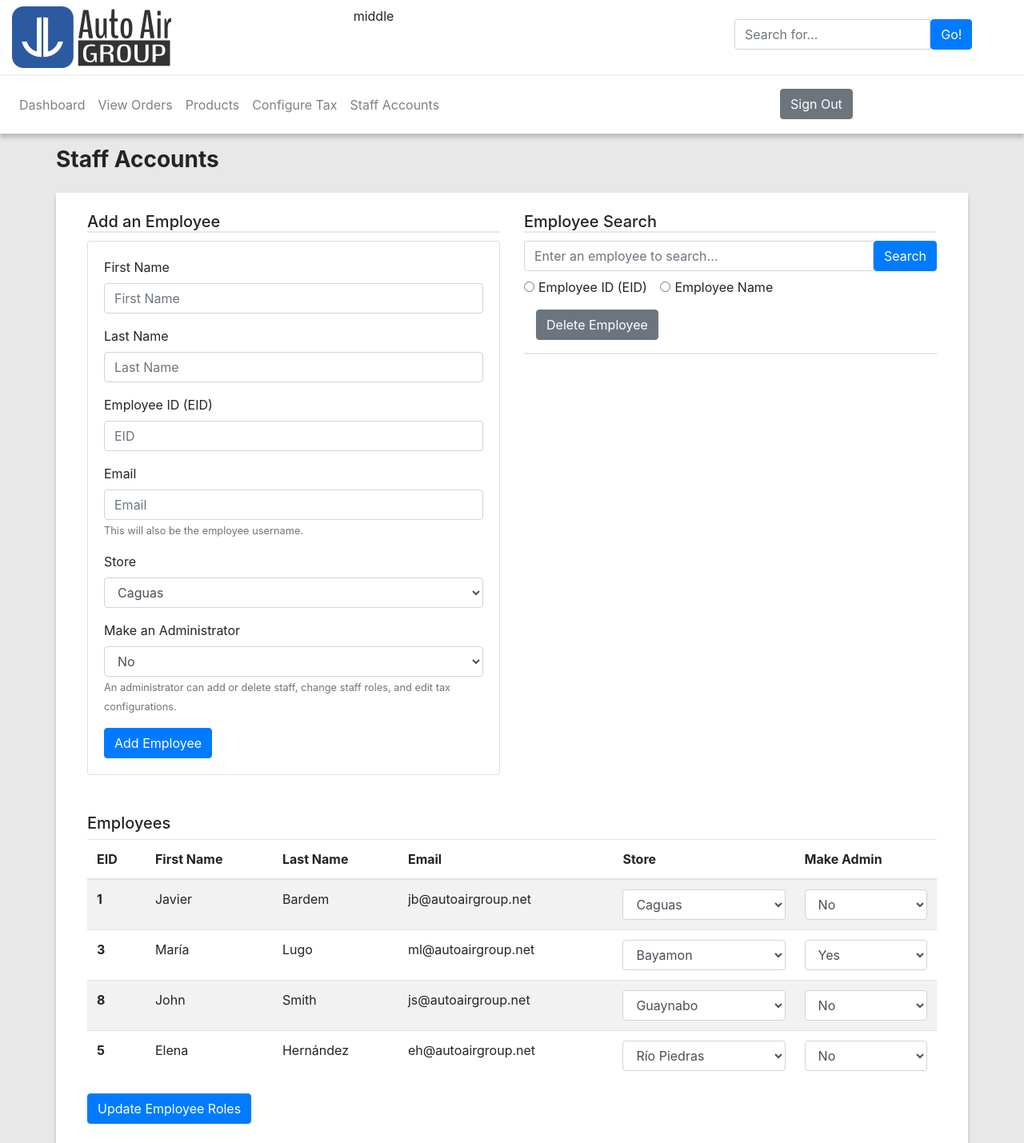
After one commit to SirSource/AutoAirGroup, a Flask app: page /admin/staff in a window 1280 px wide. The commit adds this page. Shown: the whole page at 80% size. Run offline with Flask 2, Linux system fonts and the light colour scheme; some libraries are stand-ins or nearby versions.

Commit message:
Views and backend data

```diff
--- a/handler/orders.py
+++ b/handler/orders.py
@@ -0,0 +1,4 @@
+from dao.orders import OrdersDao
+
+class OrdersHandler:
+    None
--- a/handler/products.py
+++ b/handler/products.py
@@ -1,5 +1,4 @@
 from dao.products import ProductsDao
-
 
 class ProductsHandler:
 
--- a/handler/users.py
+++ b/handler/users.py
@@ -1,6 +1,3 @@
-from bson import json_util
-import json
-from flask import jsonify
 from dao.users import UsersDao
 
 class UserHandler:
@@ -19,6 +16,6 @@ class UserHandler:
         for row in list:
             result = self.user_dictionary(row)
             result_list.append(result)
-        return jsonify(Users = result_list)
+        return result_list
 
 #TODO add handler for other functions (getUserByUsername, getUserByEmail, etc.)
--- a/main.py
+++ b/main.py
@@ -1,6 +1,7 @@
 from flask import Flask, render_template
 from handler.users import UserHandler as u
 from handler.products import ProductsHandler as p
+from handler.orders import OrdersHandler as o
 
 app = Flask(__name__)
 
@@ -31,5 +32,22 @@ def getAllUsers():
 def admin():
     return render_template('admin.html')
 
+@app.route('/admin/orders')
+def adminOrders():
+    return render_template('adminOrders.html')
+
+@app.route('/admin/products')
+def adminProducts():
+    products = p().getAllProducts()
+    return render_template('adminProducts.html', products = products)
+
+@app.route('/admin/tax')
+def adminTax():
+    return render_template('adminTax.html')
+
+@app.route('/admin/staff')
+def adminStaff():
+    return render_template('adminStaff.html')
+
 if __name__ == '__main__':
     app.run(debug=True)
--- /dev/null
+++ b/templates/adminStaff.html
@@ -0,0 +1,194 @@
+{% extends "adminlayout.html" %}
+{% block title %}Staff Accounts{% endblock %}
+{% block main %}
+    <!--Featured Section-->
+    <div class="row mt-3 mb-3">
+        <h3 class="font-weight-bold">
+            Staff Accounts
+        </h3>
+    </div>
+    <!--Dashboard Main Info Box-->
+    <div class="row mt-3 bg-white p-4 aag-shadow">
+        <div class="col-md">
+            <h5 class="aag-border-bottom">Add an Employee</h5>
+            <div class="card card-body">
+                <form>
+                    <div class="form-group">
+                        <label for="first-name">First Name</label>
+                        <input type="text" class="form-control" id="first-name" placeholder="First Name">
+                    </div>
+                    <div class="form-group">
+                        <label for="last-name">Last Name</label>
+                        <input type="text" class="form-control" id="last-name" placeholder="Last Name">
+                    </div>
+                    <div class="form-group">
+                        <label for="eid">Employee ID (EID)</label>
+                        <input type="text" class="form-control" id="eid" placeholder="EID">
+                    </div>
+                    <div class="form-group">
+                        <label for="email">Email</label>
+                        <input type="email" class="form-control" id="email" placeholder="Email">
+                        <small class="text-muted">This will also be the employee username.</small>
+                    </div>
+                    <div class="form-group">
+                        <label for="store">Store</label>
+                        <select id="inputState" class="form-control">
+                            <option selected>Caguas</option>
+                            <option>Bayamon</option>
+                            <option>Guaynabo</option>
+                            <option>Río Piedras</option>
+                        </select>
+                    </div>
+                    <div class="form-group">
+                        <label for="is-admin">Make an Administrator</label>
+                        <select id="inputState" class="form-control">
+                            <option selected>No</option>
+                            <option>Yes</option>
+                        </select>
+                        <small class="text-muted">An administrator can add or delete staff, change staff roles, and edit
+                            tax configurations.
+                        </small>
+                    </div>
+                    <button class="btn btn-primary">Add Employee</button>
+                </form>
+            </div>
+        </div>
+        <div class="col-md">
+            <h5 class="aag-border-bottom">Employee Search</h5>
+            <div class="input-group">
+                <input type="text" class="form-control" placeholder="Enter an employee to search...">
+                <span class="input-group-btn">
+                        <button class="btn btn-primary" type="button">Search</button>
+                    </span>
+            </div>
+            <div class="form-check form-check-inline mt-2">
+                <input class="form-check-input" type="radio" name="inlineRadioOptions" id="inlineRadio1"
+                       value="option1">
+                <label class="form-check-label" for="inlineRadio1">Employee ID (EID)</label>
+            </div>
+            <div class="form-check form-check-inline">
+                <input class="form-check-input" type="radio" name="inlineRadioOptions" id="inlineRadio2"
+                       value="option2">
+                <label class="form-check-label" for="inlineRadio2">Employee Name</label>
+            </div>
+            <p class="justify-content-center col-12 mt-3 pb-3 aag-border-bottom">
+                <button class="btn btn-secondary" type="button" data-toggle="collapse" data-target="#collapseDelete"
+                        aria-expanded="false"
+                        aria-controls="collapseDelete">
+                    Delete Employee
+                </button>
+            </p>
+            <div class="collapse mt-3 p-3 aag-bg-gray1" id="collapseDelete">
+                <h5 class="aag-border-bottom">Delete Employee</h5>
+                <div class="alert alert-danger" role="alert">
+                    <strong>Warning!</strong>
+                    <span>Using this form will permanently remove an employee from the system.</span>
+                </div>
+                <div class="input-group">
+                    <input type="text" class="form-control" placeholder="EID of employee to remove...">
+                    <button class="btn btn-danger">Delete Employee</button>
+                </div>
+            </div>
+        </div>
+        <div class="col-lg-12 mt-5">
+            <h5>Employees</h5>
+            <table class="table table-responsive-md table-striped">
+                <thead>
+                <tr>
+                    <th scope="col">EID</th>
+                    <th scope="col">First Name</th>
+                    <th scope="col">Last Name</th>
+                    <th scope="col">Email</th>
+                    <th scope="col">Store</th>
+                    <th scope="col">Make Admin</th>
+                </tr>
+                </thead>
+                <tbody>
+                <tr>
+                    <th scope="row">1</th>
+                    <td>Javier</td>
+                    <td>Bardem</td>
+                    <td>jb@autoairgroup.net</td>
+                    <td>
+                        <select id="inputState" class="form-control">
+                            <option selected>Caguas</option>
+                            <option>Bayamon</option>
+                            <option>Guaynabo</option>
+                            <option>Río Piedras</option>
+                        </select>
+                    </td>
+                    <td>
+                        <select id="inputState" class="form-control">
+                            <option selected>No</option>
+                            <option>Yes</option>
+                        </select>
+                    </td>
+                </tr>
+                <tr>
+                    <th scope="row">3</th>
+                    <td>María</td>
+                    <td>Lugo</td>
+                    <td>ml@autoairgroup.net</td>
+                    <td>
+                        <select id="inputState" class="form-control">
+                            <option>Caguas</option>
+                            <option selected>Bayamon</option>
+                            <option>Guaynabo</option>
+                            <option>Río Piedras</option>
+                        </select>
+                    </td>
+                    <td>
+                        <select id="inputState" class="form-control">
+                            <option>No</option>
+                            <option selected>Yes</option>
+                        </select>
+                    </td>
+                </tr>
+                <tr>
+                    <th scope="row">8</th>
+                    <td>John</td>
+                    <td>Smith</td>
+                    <td>js@autoairgroup.net</td>
+                    <td>
+                        <select id="inputState" class="form-control">
+                            <option>Caguas</option>
+                            <option>Bayamon</option>
+                            <option selected>Guaynabo</option>
+                            <option>Río Piedras</option>
+                        </select>
+                    </td>
+                    <td>
+                        <select id="inputState" class="form-control">
+                            <option selected>No</option>
+                            <option>Yes</option>
+                        </select>
+                    </td>
+                </tr>
+                <tr>
+                    <th scope="row">5</th>
+                    <td>Elena</td>
+                    <td>Hernández</td>
+                    <td>eh@autoairgroup.net</td>
+                    <td>
+                        <select id="inputState" class="form-control">
+                            <option>Caguas</option>
+                            <option>Bayamon</option>
+                            <option>Guaynabo</option>
+                            <option selected>Río Piedras</option>
+                        </select>
+                    </td>
+                    <td>
+                        <select id="inputState" class="form-control">
+                            <option selected>No</option>
+                            <option>Yes</option>
+                        </select>
+                    </td>
+                </tr>
+                </tbody>
+            </table>
+            <div class="mt-2">
+                <button class="btn btn-primary">Update Employee Roles</button>
+            </div>
+        </div>
+    </div>
+{% endblock %}
--- a/templates/adminlayout.html
+++ b/templates/adminlayout.html
@@ -53,19 +53,19 @@
                 <div class="colapse navbar-collapse" id="navbarNavDropdown">
                     <ul class="navbar-nav">
                         <li class="nav-item">
-                            <a class="nav-link" href="../views/admin.html">Dashboard</a>
+                            <a class="nav-link" href="{{ url_for('admin') }}">Dashboard</a>
                         </li>
                         <li class="nav-item">
-                            <a class="nav-link" href="../views/orders.html">View Orders</a>
+                            <a class="nav-link" href="{{ url_for('adminOrders') }}">View Orders</a>
                         </li>
                         <li class="nav-item">
-                            <a class="nav-link" href="../views/products.html">Products</a>
+                            <a class="nav-link" href="{{ url_for('adminProducts') }}">Products</a>
                         </li>
                         <li class="nav-item">
-                            <a class="nav-link" href="../views/tax.html">Configure Tax</a>
+                            <a class="nav-link" href="{{ url_for('adminTax') }}">Configure Tax</a>
                         </li>
                         <li class="nav-item">
-                            <a class="nav-link" href="../views/staff.html">Staff Accounts</a>
+                            <a class="nav-link" href="{{ url_for('adminStaff') }}">Staff Accounts</a>
                         </li>
                     </ul>
                 </div>
--- a/testing/products.py
+++ b/testing/products.py
@@ -4,3 +4,5 @@ dictionary = p().getAllProducts()
 
 for x in dictionary:
     print(x)
+
+from handler.tax import TaxHandler as t
```
Also changed, not shown: dao/tax.py (added, +10 -0 lines), handler/tax.py (added, +8 -0 lines), templates/adminOrders.html (added, +115 -0 lines), templates/adminProducts.html (added, +123 -0 lines), templates/adminTax.html (added, +37 -0 lines).
